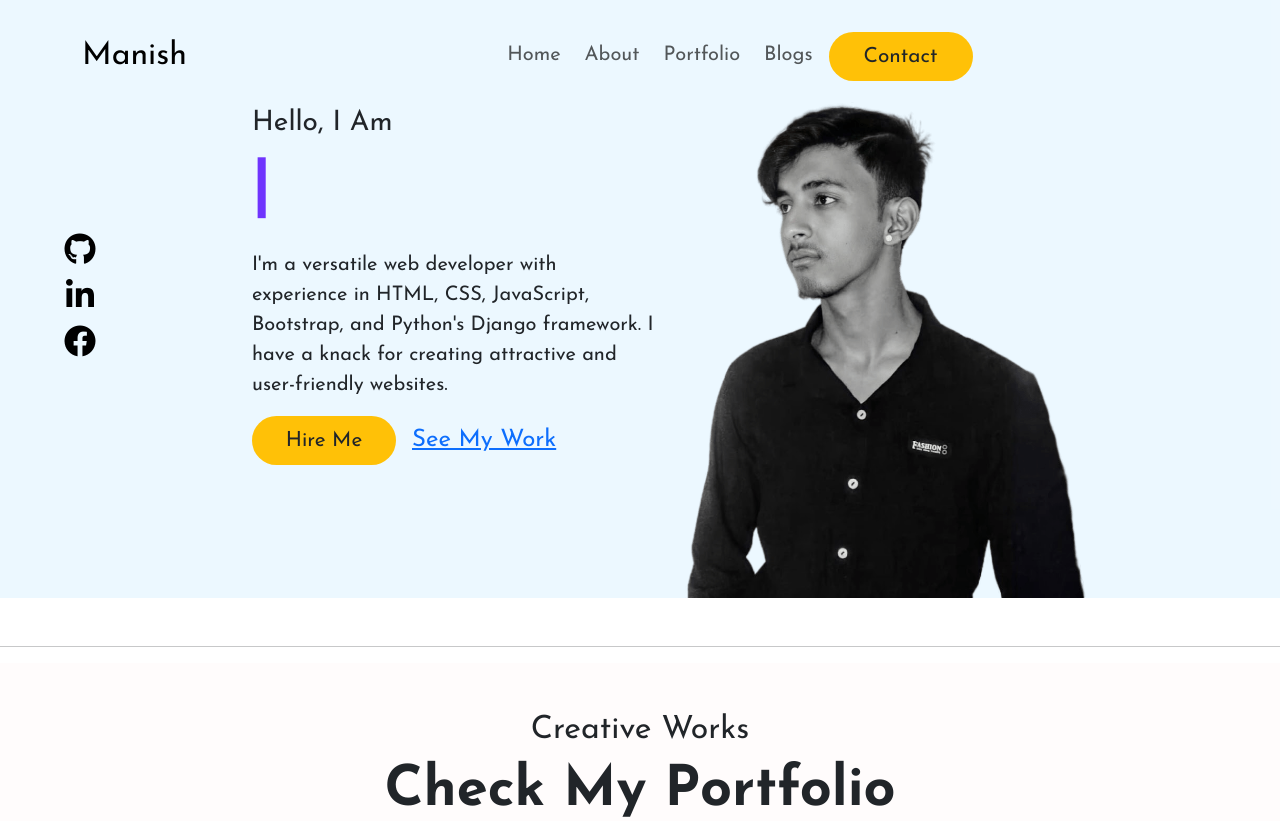
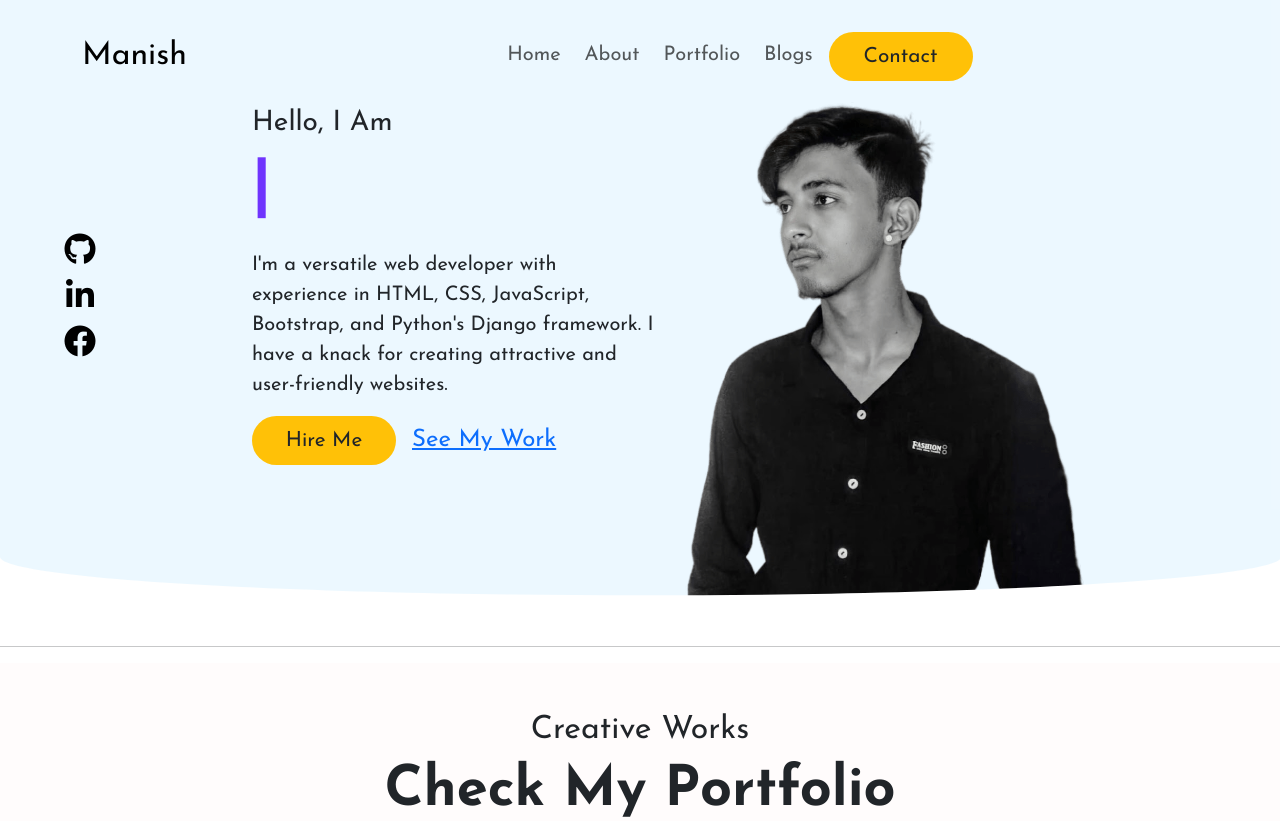
Before and after one commit to maniishbhusal/portfolio, a Django app: page / in a window 1280 px wide. Shown: the top 821 px of the page. Run offline with Django 4.2, Linux system fonts and the light colour scheme; data that the repository does not hold is empty.

Commit message:
Added shape divider to the landing_page, i.e. on home page

```diff
--- a/portfolio/templates/portfolio/home.html
+++ b/portfolio/templates/portfolio/home.html
@@ -38,6 +38,13 @@
       </div>
     </div>
   </div>
+
+  <div class="custom-shape-divider-bottom-1689356816">
+    <svg data-name="Layer 1" xmlns="http://www.w3.org/2000/svg" viewBox="0 0 1200 120" preserveAspectRatio="none">
+        <path d="M600,112.77C268.63,112.77,0,65.52,0,7.23V120H1200V7.23C1200,65.52,931.37,112.77,600,112.77Z" class="shape-fill"></path>
+    </svg>
+</div>
+
 </div>
 <!-- Landing Page End -->
 
--- a/static/css/style.css
+++ b/static/css/style.css
@@ -37,9 +37,32 @@ body {
 }
 
 .landing_page {
+  position: relative;
   min-height: 57vh;
   background-color: #ecf8fff3;
 }
+
+/* Shape Divider App CSS Start */
+.custom-shape-divider-bottom-1689356816 {
+  position: absolute;
+  bottom: 0;
+  left: 0;
+  width: 100%;
+  overflow: hidden;
+  line-height: 0;
+}
+
+.custom-shape-divider-bottom-1689356816 svg {
+  position: relative;
+  display: block;
+  width: calc(100% + 1.3px);
+  height: 44px;
+}
+
+.custom-shape-divider-bottom-1689356816 .shape-fill {
+  fill: #FFFFFF;
+}
+/* Shape Divider App CSS End  */
 
 .manish {
   color: #6f34fe;
```
Also changed, not shown: other parts of static/css/style.css (+2 -2 lines).
